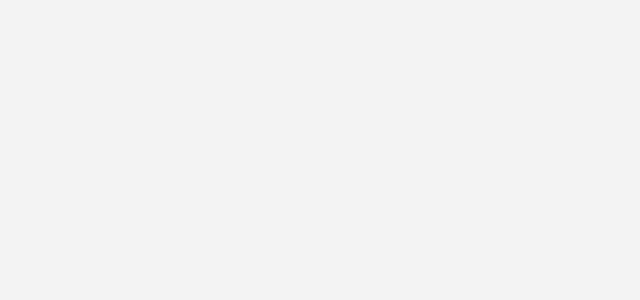
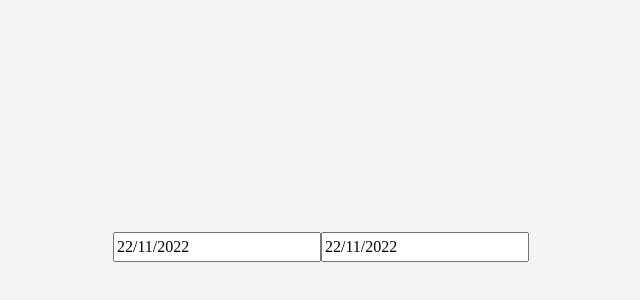
Before and after one commit to gilmar71/Base, a Next.js app: page / in a window 1280 px wide. Shown: the part 68-368 px from the top of the page, without its empty margins (87-727 px from the left). Built offline with nearby package versions, Linux system fonts and the light colour scheme.

Commit message:
feat: in progress

```diff
--- /dev/null
+++ b/components/sections/home/banner/data.ts
@@ -0,0 +1,14 @@
+export const teste = [
+  {
+    start: '1980-01-20',
+    end: '2023-04-01',
+  },
+  {
+    start: '2023-04-20',
+    end: '2023-04-31',
+  },
+  {
+    start: '2023-05-20',
+    end: '2023-05-29',
+  },
+];
--- a/components/sections/home/banner/index.tsx
+++ b/components/sections/home/banner/index.tsx
@@ -5,7 +5,38 @@ import { useEffect, useRef, useState } from 'react';
 
 /* Styles */
 import * as S from './styles';
+import 'react-datepicker/dist/react-datepicker.css';
+
+import DatePicker from 'react-datepicker';
+import { subDays, addDays } from 'date-fns';
+import { teste } from './data';
 
 export function Banner() {
-  return <S.Banner></S.Banner>;
+  const [startDate, setStartDate] = useState(new Date());
+  const [startDate2, setStartDate2] = useState(new Date());
+
+  const disabledDateRanges = teste.map(({ start, end }) => ({
+    start: new Date(start),
+    end: new Date(end),
+  }));
+
+  return (
+    <S.Banner>
+      <DatePicker
+        selected={startDate}
+        dateFormat="dd/MM/yyyy"
+        onChange={(date) => setStartDate(date)}
+        value={startDate}
+        excludeDateIntervals={disabledDateRanges}
+      />
+
+      <DatePicker
+        selected={startDate}
+        dateFormat="dd/MM/yyyy"
+        onChange={(date) => setStartDate2(date)}
+        value={startDate2}
+        excludeDateIntervals={disabledDateRanges}
+      />
+    </S.Banner>
+  );
 }
--- a/components/sections/home/banner/styles.ts
+++ b/components/sections/home/banner/styles.ts
@@ -1,6 +1,10 @@
 import styled from 'styled-components';
 
 export const Banner = styled.section`
+  padding-top: 300px;
+  padding-left: 200px;
+  display: flex;
+
   .bg {
     /* background-image: url('/images/home-banner.jpg'); */
     width: 100%;
--- a/package.json
+++ b/package.json
@@ -26,6 +26,7 @@
     "parallax-js": "^3.1.0",
     "polished": "^4.2.2",
     "react": "^18.2.0",
+    "react-datepicker": "^4.8.0",
     "react-dom": "^18.2.0",
     "react-input-mask": "^2.0.4",
     "react-password-strength-bar": "^0.4.0",
--- a/pages/index.tsx
+++ b/pages/index.tsx
@@ -5,13 +5,18 @@ import { useRouter } from 'next/router';
 import { api } from 'src/services/api';
 
 import { Layout } from 'components/layout';
+import { Banner } from 'components/sections/home/banner';
 
 interface HomePageProps {}
 
 export default function HomePage() {
   const router = useRouter();
 
-  return <></>;
+  return (
+    <>
+      <Banner />
+    </>
+  );
 }
 
 // export const getServerSideProps: GetServerSideProps = async () => {
```
Also changed, not shown: 1 other file (tests, documents, lock files or other folders).
